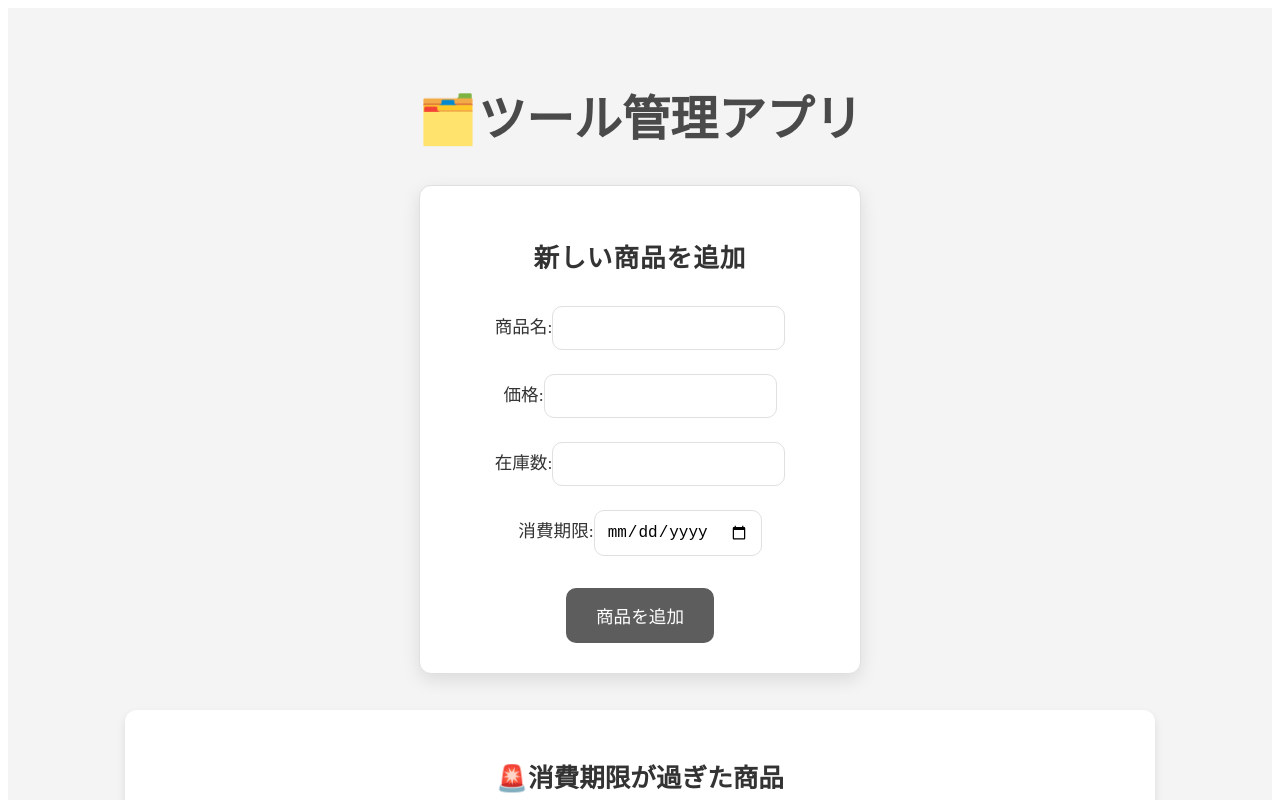
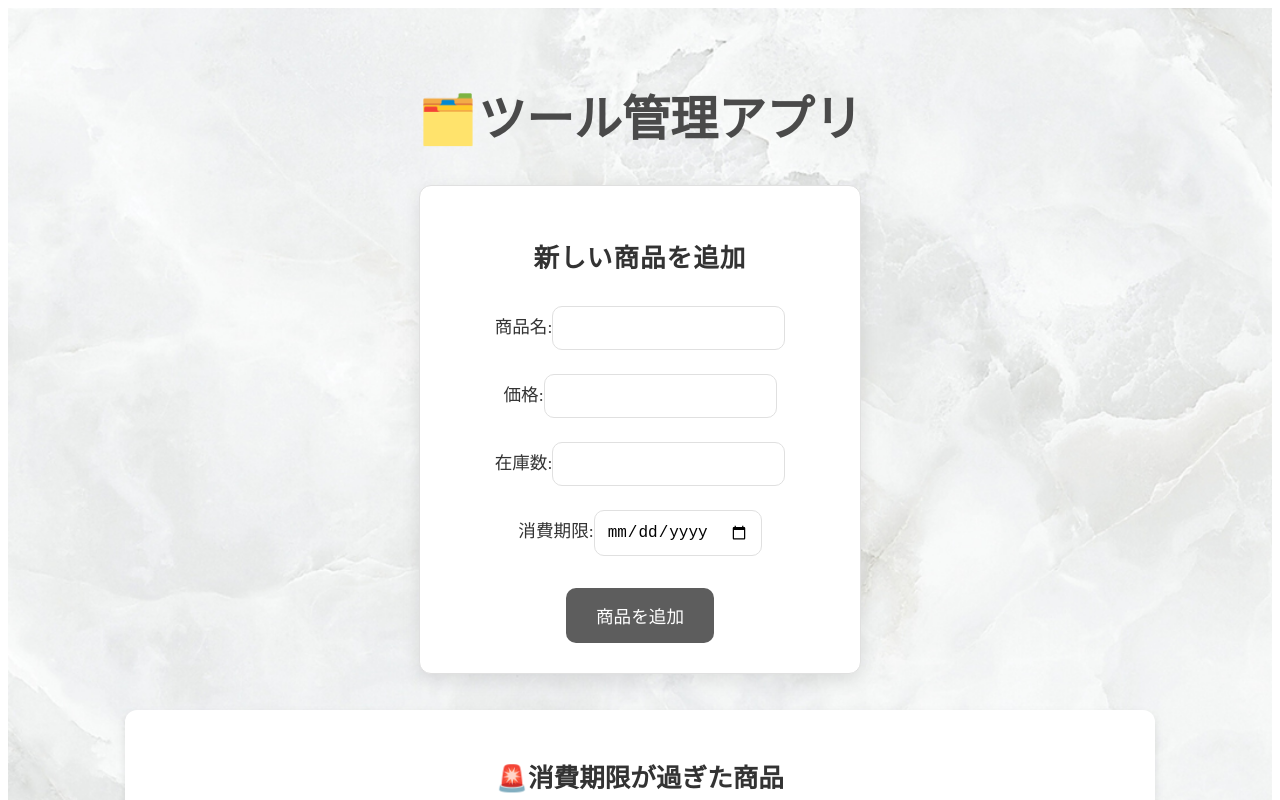
Before and after one commit to manami1111/JS2, a React (Vite) app in the folder StockManagement_react/: page / in a window 1280 px wide. Shown: the top 800 px of the page. Built offline with nearby package versions, Linux system fonts and the light colour scheme; no server answers.

Commit message:
背景の設定

```diff
--- a/StockManagement_react/src/App.css
+++ b/StockManagement_react/src/App.css
@@ -20,6 +20,9 @@
   padding: 40px 20px;
   text-align: center;
   color: #333333; /* ダークグレー */
+  background-image: url(./haikei.png);
+  background-repeat: no-repeat;
+  background-size: 100% auto;
 }
 
 .app-title {
--- a/StockManagement_react/src/NearExpiryList.jsx
+++ b/StockManagement_react/src/NearExpiryList.jsx
@@ -81,6 +81,10 @@ const NearExpiryList = () => {
                 **map()**はその配列を1つずつ取り出して処理を行うためのメソッド
                 map()は、配列の各要素を新しい配列に変換することができる
                 productは、expiredProducts配列の中の1つの商品を指します。つまり、map()が繰り返し処理を行い、productには1つずつ商品のデータが格納される */}
+            {/* key属性はUIには表示されない */}
+            {/* new Date(product.expiration_date): product.expiration_dateは商品ごとの消費期限を表す文字列（例: "2024-12-31"）
+                これをnew Date()でDateオブジェクトに変換。Dateオブジェクトに変換することで、JavaScriptの標準日付操作ができるようになる
+                .toLocaleDateString(): Dateオブジェクトをローカルの日付形式に変換します。例えば、"2024-12-31"が日本の日付形式（"2024年12月31日"）に変換されます。 */}
 
 
             <h2>🔔消費期限が近い商品（30日以内）</h2>
```
Also changed, not shown: StockManagement_react/src/haikei.png (added).
